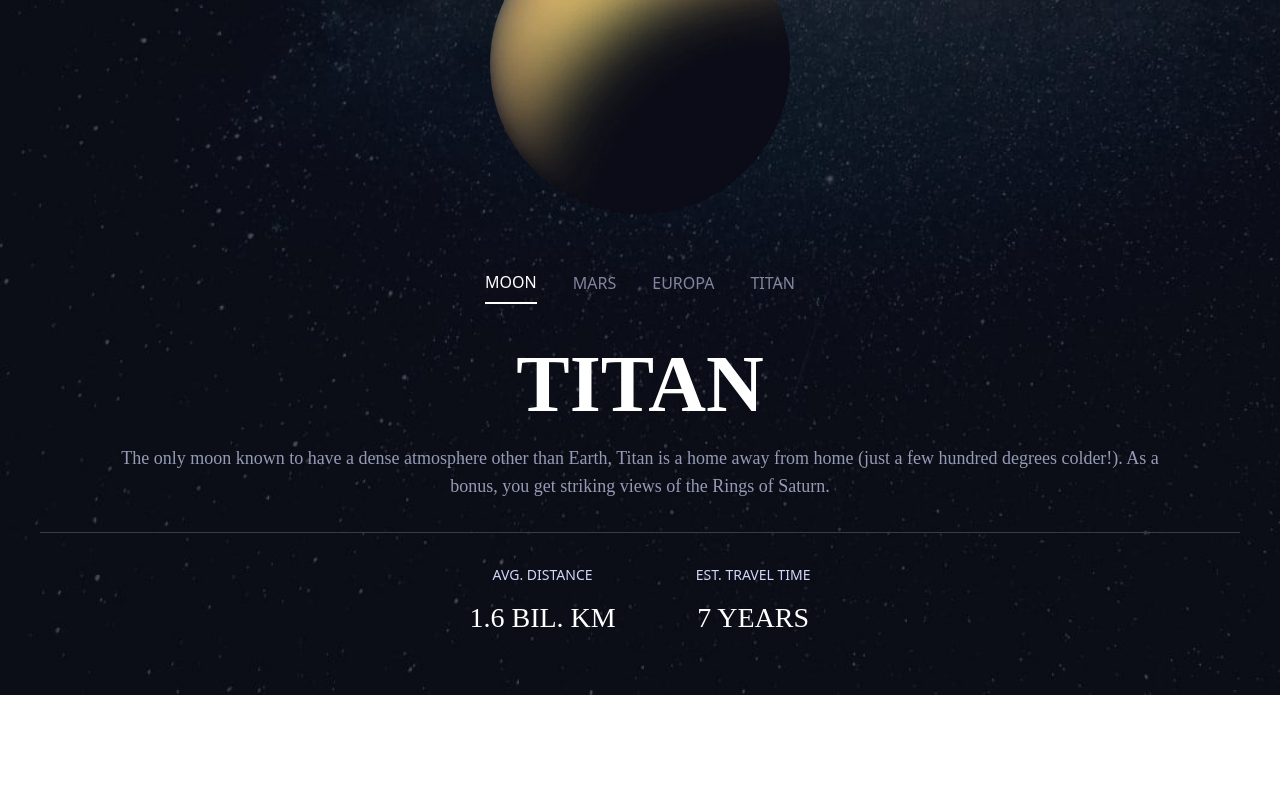
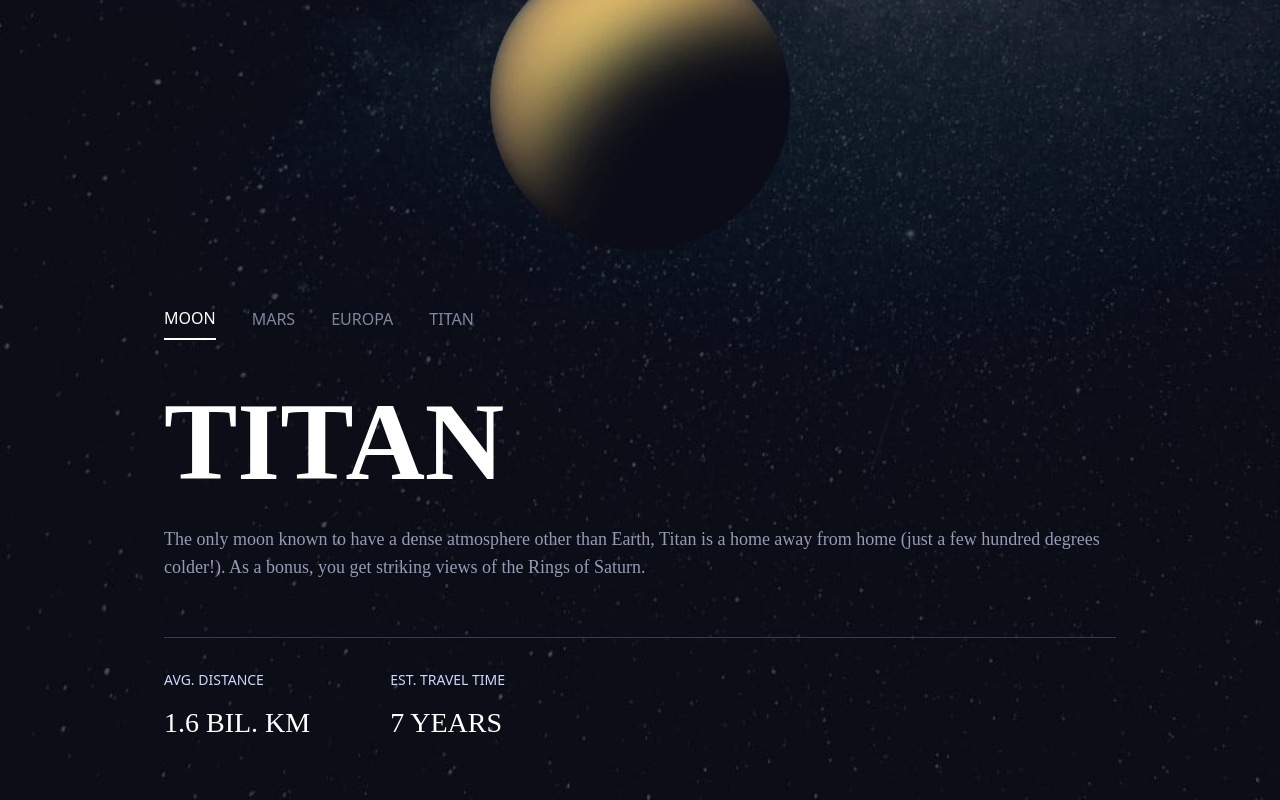
Before and after one commit to RonaldMamani/SpaceTourism_Angular, an Angular app: page /destination/titan in a window 1280 px wide. Shown: the part 386-1186 px from the top of the page. Before the commit the page ends 1081 px from the top, so only its background shows below. Built offline with nearby package versions, Linux system fonts and the light colour scheme.

Commit message:
Adicionando responsividade para telas desktop da pagina destination

```diff
--- a/src/app/components/nav-planets/nav-planets.component.html
+++ b/src/app/components/nav-planets/nav-planets.component.html
@@ -1,12 +1,14 @@
 <nav class="
     flex justify-center items-center gap-7
     md:gap-9
+    lg:justify-start lg:gap-9
     ">
     <button
         routerLink="/destination/"
         [ngClass]="{'text-white border-b-white border-b-2 ' : currentPath === '/destination', 'text-[#D0D6F9]/60' : currentPath !== '/destination'}"
         class="
             pb-2 font-['Borlow Condensed tracking-[2.4px]'] uppercase
+            hover:text-white transition-colors
         ">
 
         Moon
@@ -15,7 +17,8 @@
         routerLink="/destination/mars"
         [ngClass]="{'text-white border-b-white border-b-2 ' : currentPath === '/destination/mars', 'text-[#D0D6F9]/60' : currentPath !== '/destination/mars'}"
         class="
-        pb-2 font-['Borlow Condensed tracking-[2.4px]'] uppercase
+            pb-2 font-['Borlow Condensed tracking-[2.4px]'] uppercase
+            hover:text-white transition-colors
         ">
         Mars
     </button>
@@ -23,7 +26,8 @@
         routerLink="/destination/europa"
         [ngClass]="{'text-white border-b-white border-b-2 ' : currentPath === '/destination/europa', 'text-[#D0D6F9]/60' : currentPath !== 'destination/europa'}"
         class="
-        pb-2 font-['Borlow Condensed tracking-[2.4px]'] uppercase
+            pb-2 font-['Borlow Condensed tracking-[2.4px]'] uppercase
+            hover:text-white transition-colors
         ">
         Europa
     </button>
@@ -31,7 +35,8 @@
         routerLink="/destination/titan"
         [ngClass]="{'text-white border-b-white border-b-2 ' : currentPath === '/destination/titan', 'text-[#D0D6F9]/60' : currentPath !== '/destination/titan'}"
         class="
-        pb-2 font-['Borlow Condensed tracking-[2.4px]'] uppercase
+            pb-2 font-['Borlow Condensed tracking-[2.4px]'] uppercase
+            hover:text-white transition-colors
         ">
         Titan
     </button>
--- a/src/app/components/planet-info/planet-info.component.html
+++ b/src/app/components/planet-info/planet-info.component.html
@@ -1,14 +1,17 @@
 <div class="
     flex flex-col gap-8 text-center
+    lg:text-start lg:gap-14
     ">
-    <div>
+    <div class="">
         <h4 class="
             text-white font-['Bellefair'] text-[56px] font-semibold
             md:text-[80px]
+            lg:text-[110px]
             ">{{Planet}}</h4>
         <p class="
             text-[#D0D6F9]/70 font-['Barlow'] text-lg
             md:px-16
+            lg:px-0
             ">{{Descrition}}</p>
     </div>
     <app-planet-stats
--- a/src/app/components/planet-stats/planet-stats.component.html
+++ b/src/app/components/planet-stats/planet-stats.component.html
@@ -1,6 +1,7 @@
 <div class="
     pt-8 border-t-[#383B4B] border-t flex flex-col gap-8 text-center
     md:flex-row md:justify-center md:gap-20
+    lg:justify-start lg:text-start
     ">
     <div class="flex flex-col gap-3">
         <h6 class="
--- a/src/app/components/title-page/title-page.component.html
+++ b/src/app/components/title-page/title-page.component.html
@@ -1,6 +1,7 @@
 <div class="
     flex gap-4 justify-center text-lg tracking-[2.7px] uppercase
     md:justify-start
+    lg:text-[28px] lg:gap-7
     ">
     <span class="text-white opacity-25 font-['Barlow Condensed'] ">{{number}}</span>
     <h3 class="text-white font-['Barlow Condensed'] font-extralight">{{title}}</h3>
--- a/src/app/pages/destination/destination.component.html
+++ b/src/app/pages/destination/destination.component.html
@@ -7,6 +7,7 @@
     <div class="
         pt-4 px-6
         md:pt-10 md:px-10
+        lg:pt-[76px] lg:px-[164px]
         ">
         <app-title-page number="01" title="Pick your destination" />
         <router-outlet></router-outlet>
--- a/src/app/pages/moon/moon.component.html
+++ b/src/app/pages/moon/moon.component.html
@@ -1,18 +1,21 @@
 <div class="
     py-8 flex flex-col gap-7
     md:py-14 md:gap-14
+    lg:py-16 lg:grid lg:grid-cols-2 lg:gap-40 lg:items-center
     ">
     <div class="flex justify-center">
         <img
             class="
                 w-[170px] h-[170px]
                 md:w-[300px] md:h-[300px]
+                lg:w-[445px] lg:h-[445px]
                 "
             src="../../../assets/destination/image-moon.webp"
-            alt="Lua">
+            alt="Imagem da Lua">
     </div>
     <div class="
         flex flex-col gap-5
+        lg:gap-9 pr-44
         ">
         <app-nav-planets></app-nav-planets>
         <app-planet-info
```
